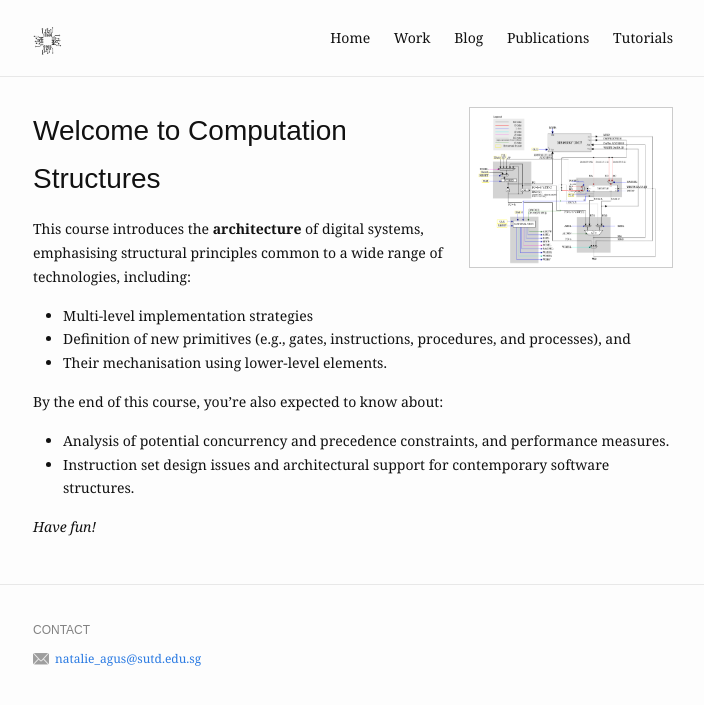
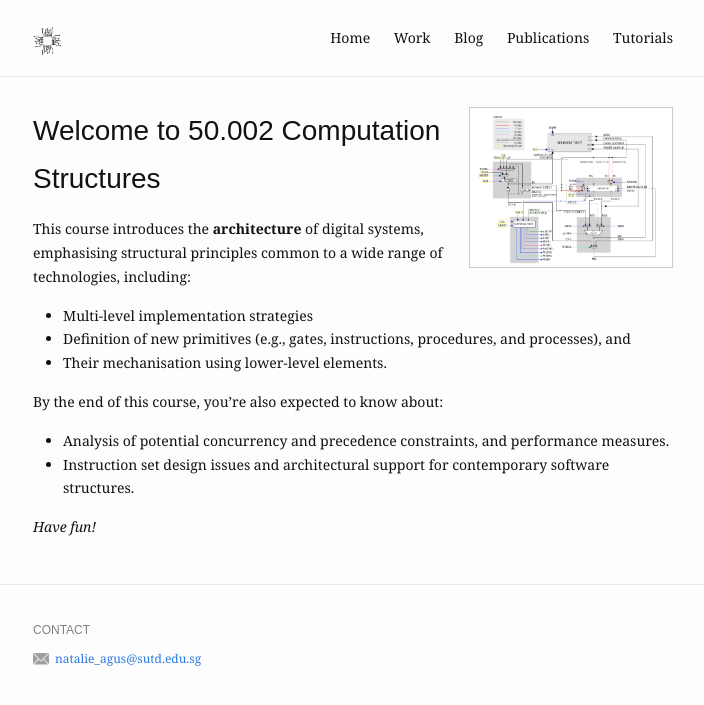
Before and after one commit to natalieagus/computationstructures, a Jekyll site: the page built from index.md, in a window 1280 px wide. Shown: the top 705 px of the page, without its empty margins (287-991 px from the left). Built offline with Jekyll 4.4.1, drawn with Linux system fonts in a browser that asks for light colours.

```diff
--- a/index.md
+++ b/index.md
@@ -4,7 +4,7 @@ profile_picture:
   src: /assets/img/beta.png
   alt: website picture
 ---
-# Welcome to Computation Structures
+# Welcome to 50.002 Computation Structures
 
 This course introduces the **architecture** of digital systems, emphasising structural principles common to a wide range of technologies, including:
 * Multi-level implementation strategies
```
